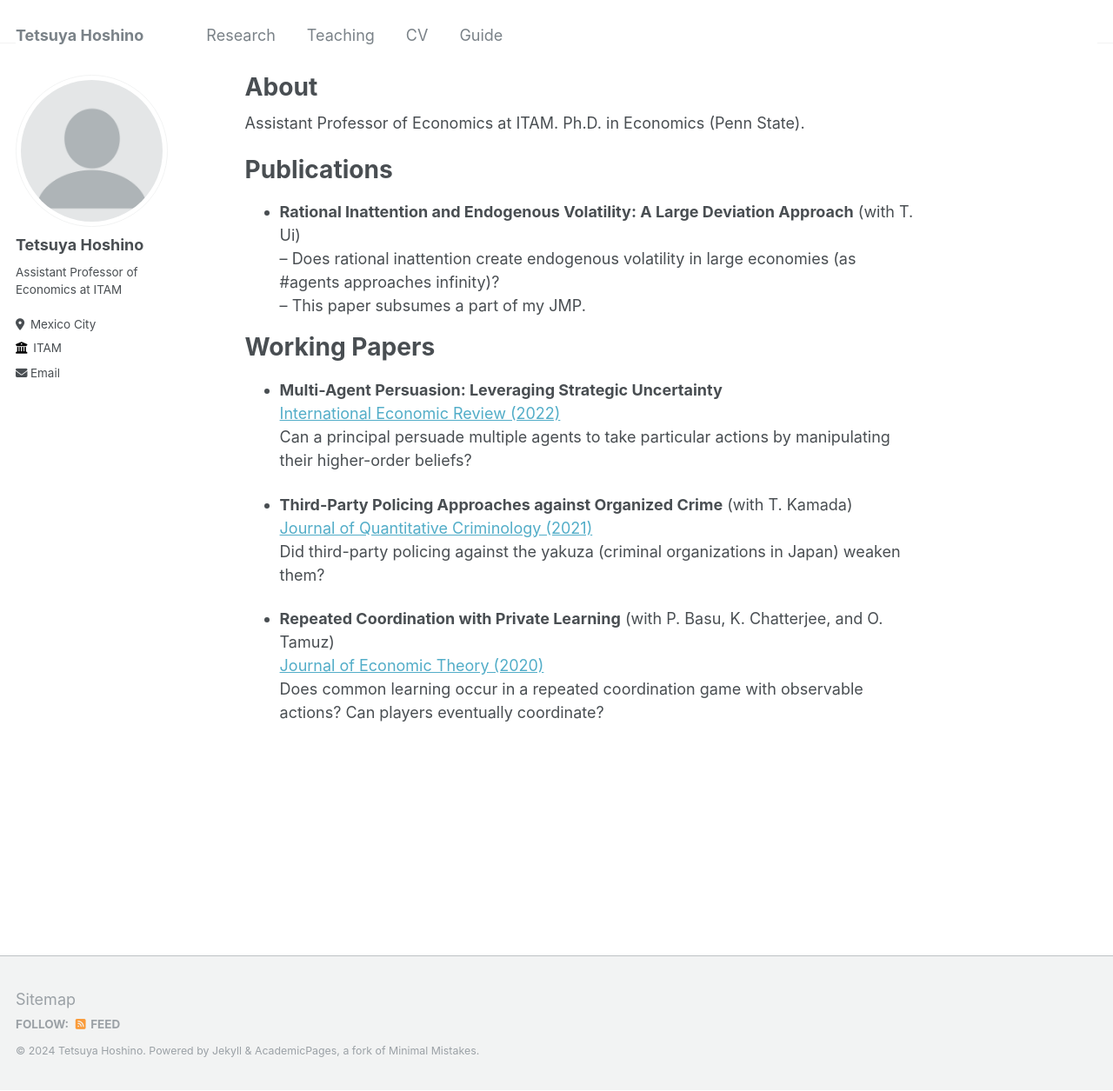
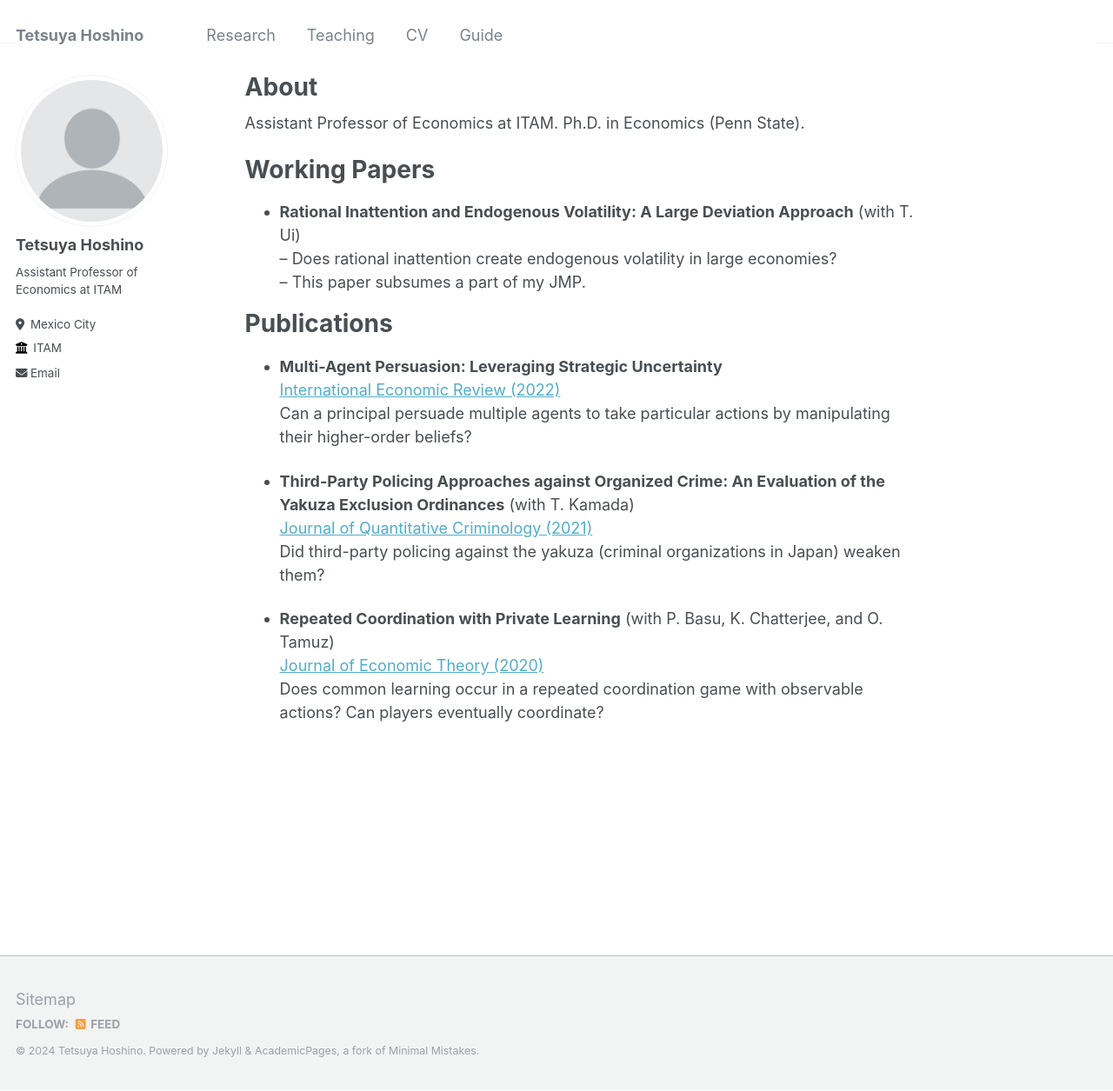
Before and after one commit to tetsuyahoshino137/tetsuyahoshino137.github.io, a Jekyll site: the page built from _pages/about.md, in a window 1280 px wide and 1255 px high. Shown: the whole window at 87% size. Built offline with Jekyll 4.4.1, drawn with Linux system fonts in a browser that asks for light colours.

Commit message:
Update about.md

```diff
--- a/_pages/about.md
+++ b/_pages/about.md
@@ -9,20 +9,20 @@ redirect_from:
 
 Assistant Professor of Economics at ITAM. Ph.D. in Economics (Penn State).
 
-Publications
+Working Papers
 ======
 - **Rational Inattention and Endogenous Volatility: A Large Deviation Approach** (with T. Ui)
-– Does rational inattention create endogenous volatility in large economies (as #agents approaches infinity)?
-– This paper subsumes a part of my JMP.
+-- Does rational inattention create endogenous volatility in large economies?
+-- This paper subsumes a part of my JMP.
 
 
-Working Papers
+Publications
 ======
 - **Multi-Agent Persuasion: Leveraging Strategic Uncertainty**
 [International Economic Review (2022)](https://onlinelibrary.wiley.com/doi/10.1111/iere.12546)
 Can a principal persuade multiple agents to take particular actions by manipulating their higher-order beliefs?
 
-- **Third-Party Policing Approaches against Organized Crime** (with T. Kamada)
+- **Third-Party Policing Approaches against Organized Crime: An Evaluation of the Yakuza Exclusion Ordinances** (with T. Kamada)
 [Journal of Quantitative Criminology (2021)](https://link.springer.com/article/10.1007/s10940-020-09466-6)
 Did third-party policing against the yakuza (criminal organizations in Japan) weaken them?
 
```
